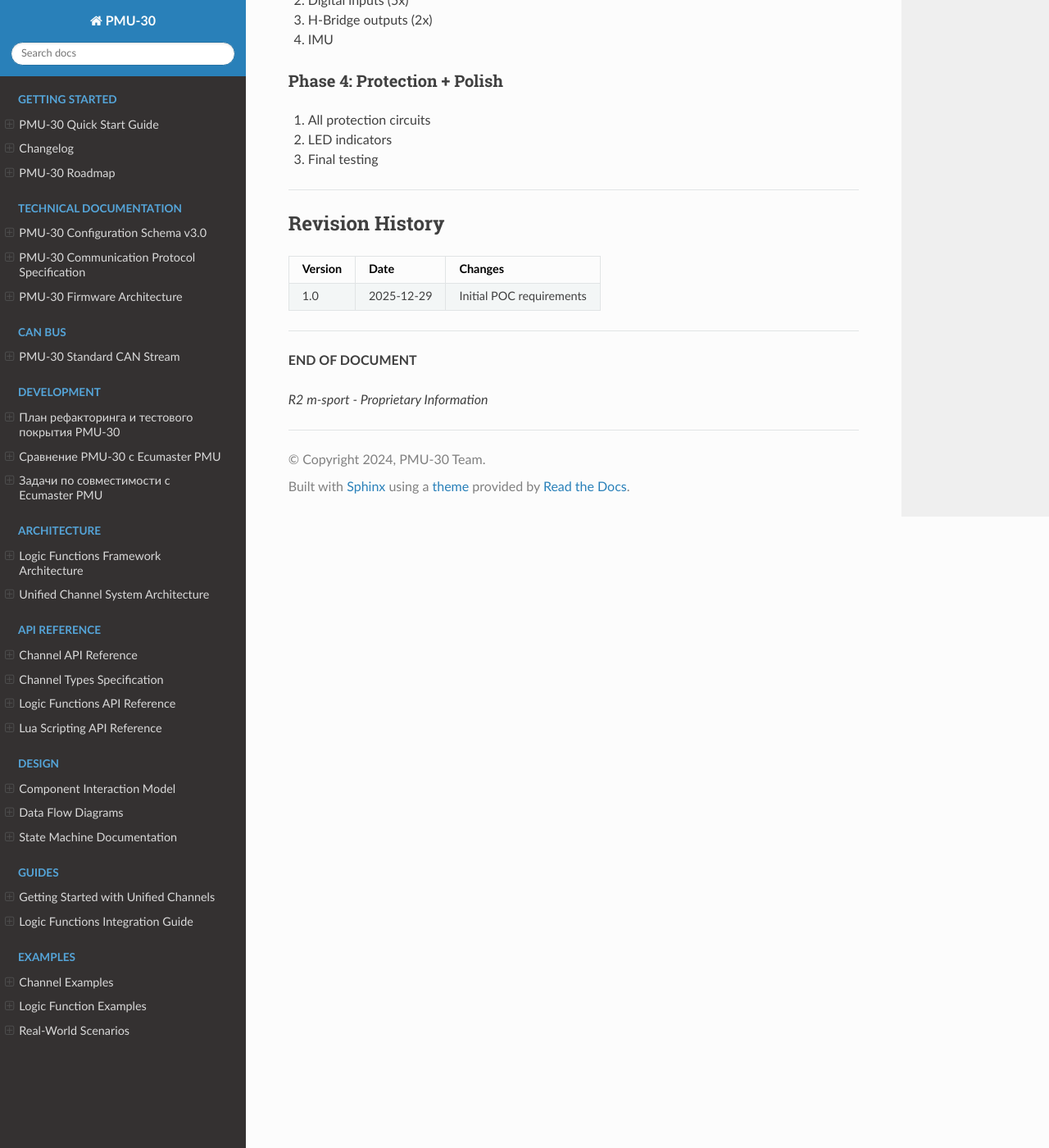
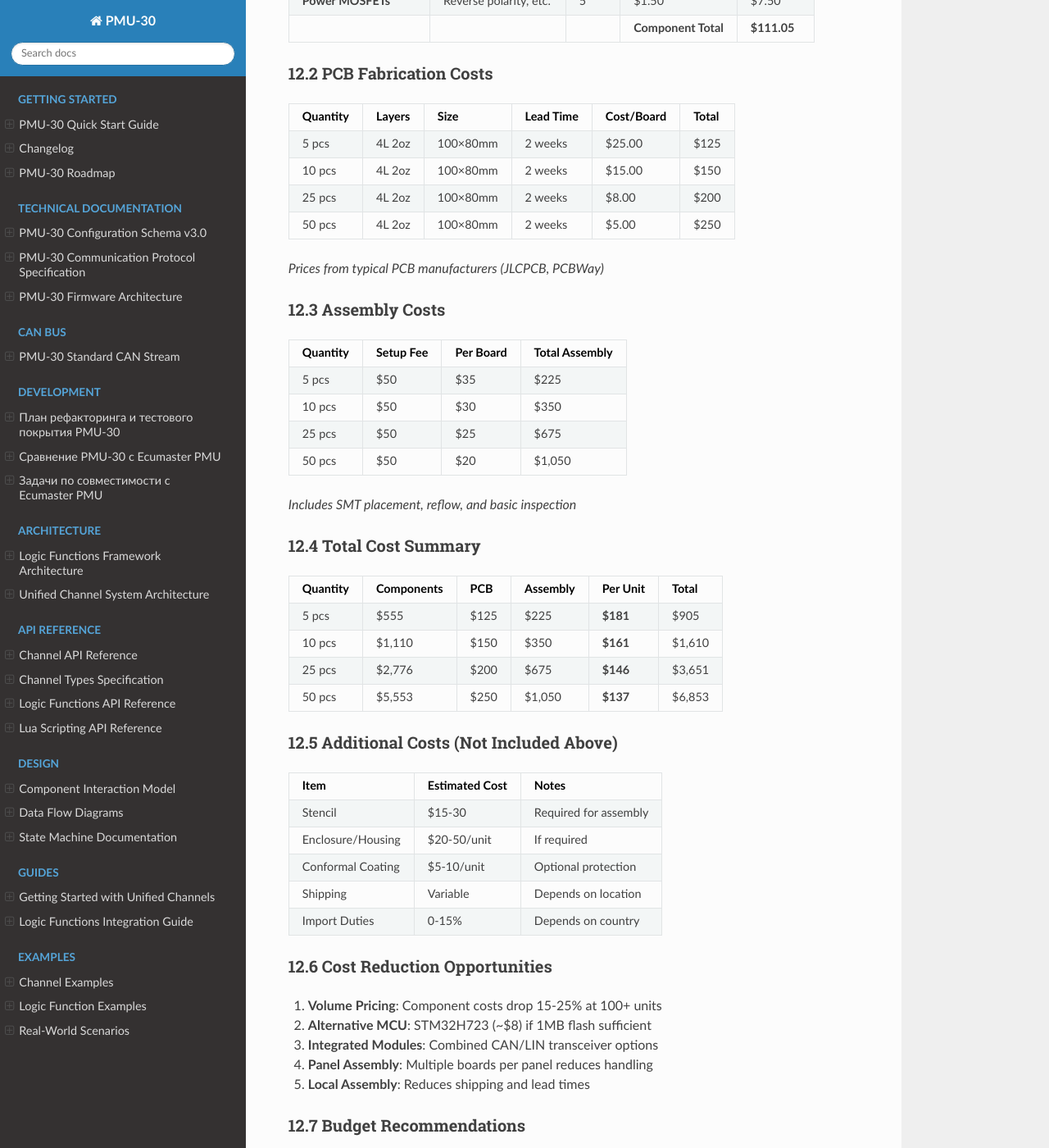
Before and after one commit to rakyury/pmu_30, a Sphinx documentation site: the page built from docs/hardware/POC_PCB_REQUIREMENTS.md, in a window 1280 px wide and 1400 px high, scrolled down 9249 px. Shown: the whole window at 82% size. Built offline with Sphinx 7.4.7 and the Read the Docs theme 3.1.0, drawn with Linux system fonts in a browser that asks for light colours; pages that are not in the unit, such as notebooks, are missing from menus; some of the changed text lies outside the part shown.

Commit message:
Add cost estimation section to POC PCB requirements
Includes itemized component costs (~$111/board), PCB fabrication
pricing at various quantities, assembly costs, and total cost
summary ranging from $137-181 per unit based on volume. Also
includes budget recommendations for prototype through pre-production.

🤖 Generated with [Claude Code](https://claude.com/claude-code)

Co-Authored-By: Claude Opus 4.5 <noreply@anthropic.com>

```diff
--- a/docs/hardware/POC_PCB_REQUIREMENTS.md
+++ b/docs/hardware/POC_PCB_REQUIREMENTS.md
@@ -318,7 +318,93 @@ Minimal Proof of Concept board for PMU-30 development and testing. Scaled-down v
 
 ---
 
-## 12. NOT Included in POC
+## 12. Cost Estimation
+
+### 12.1 Component Costs (Per Unit)
+
+| Category | Part Number | Qty | Unit Cost | Extended |
+|----------|-------------|-----|-----------|----------|
+| **MCU** | STM32H743VIT6 | 1 | $12.50 | $12.50 |
+| **External Flash** | W25Q512JVEIQ | 1 | $3.80 | $3.80 |
+| **PROFET ICs** | BTS7008-2EPA | 5 | $4.50 | $22.50 |
+| **H-Bridge ICs** | BTN8982TA | 4 | $3.20 | $12.80 |
+| **CAN Transceiver** | TJA1051T/3 | 2 | $1.20 | $2.40 |
+| **LIN Transceiver** | TJA1021 | 1 | $1.80 | $1.80 |
+| **WiFi/BT Module** | ESP32-C3-MINI-1 | 1 | $2.50 | $2.50 |
+| **IMU** | LSM6DSO32X | 1 | $4.20 | $4.20 |
+| **USB-C Connector** | USB4110-GF-A | 1 | $0.80 | $0.80 |
+| **Superseal Connectors** | TE 1.0 series | 2 | $8.00 | $16.00 |
+| **Power Studs** | M6/M8 | 2 | $2.50 | $5.00 |
+| **Crystal/Oscillator** | 25MHz + 32.768kHz | 2 | $0.50 | $1.00 |
+| **Voltage Regulators** | Buck + LDO | 3 | $2.00 | $6.00 |
+| **TVS/ESD Protection** | Various | 20 | $0.30 | $6.00 |
+| **LEDs** | Various colors | 15 | $0.15 | $2.25 |
+| **Passives** | R, C, L, ferrites | ~200 | $0.02 | $4.00 |
+| **Power MOSFETs** | Reverse polarity, etc. | 5 | $1.50 | $7.50 |
+| | | | **Component Total** | **$111.05** |
+
+### 12.2 PCB Fabrication Costs
+
+| Quantity | Layers | Size | Lead Time | Cost/Board | Total |
+|----------|--------|------|-----------|------------|-------|
+| 5 pcs | 4L 2oz | 100×80mm | 2 weeks | $25.00 | $125 |
+| 10 pcs | 4L 2oz | 100×80mm | 2 weeks | $15.00 | $150 |
+| 25 pcs | 4L 2oz | 100×80mm | 2 weeks | $8.00 | $200 |
+| 50 pcs | 4L 2oz | 100×80mm | 2 weeks | $5.00 | $250 |
+
+*Prices from typical PCB manufacturers (JLCPCB, PCBWay)*
+
+### 12.3 Assembly Costs
+
+| Quantity | Setup Fee | Per Board | Total Assembly |
+|----------|-----------|-----------|----------------|
+| 5 pcs | $50 | $35 | $225 |
+| 10 pcs | $50 | $30 | $350 |
+| 25 pcs | $50 | $25 | $675 |
+| 50 pcs | $50 | $20 | $1,050 |
+
+*Includes SMT placement, reflow, and basic inspection*
+
+### 12.4 Total Cost Summary
+
+| Quantity | Components | PCB | Assembly | **Per Unit** | **Total** |
+|----------|------------|-----|----------|--------------|-----------|
+| 5 pcs | $555 | $125 | $225 | **$181** | $905 |
+| 10 pcs | $1,110 | $150 | $350 | **$161** | $1,610 |
+| 25 pcs | $2,776 | $200 | $675 | **$146** | $3,651 |
+| 50 pcs | $5,553 | $250 | $1,050 | **$137** | $6,853 |
+
+### 12.5 Additional Costs (Not Included Above)
+
+| Item | Estimated Cost | Notes |
+|------|----------------|-------|
+| Stencil | $15-30 | Required for assembly |
+| Enclosure/Housing | $20-50/unit | If required |
+| Conformal Coating | $5-10/unit | Optional protection |
+| Shipping | Variable | Depends on location |
+| Import Duties | 0-15% | Depends on country |
+
+### 12.6 Cost Reduction Opportunities
+
+1. **Volume Pricing**: Component costs drop 15-25% at 100+ units
+2. **Alternative MCU**: STM32H723 (~$8) if 1MB flash sufficient
+3. **Integrated Modules**: Combined CAN/LIN transceiver options
+4. **Panel Assembly**: Multiple boards per panel reduces handling
+5. **Local Assembly**: Reduces shipping and lead times
+
+### 12.7 Budget Recommendations
+
+| Phase | Quantity | Purpose | Budget |
+|-------|----------|---------|--------|
+| Prototype | 5 | Initial testing | $1,000 |
+| Validation | 10 | Field testing | $1,800 |
+| Pre-production | 25 | Final validation | $4,000 |
+
+**Recommended Initial Budget: $1,500-2,000** for 5-10 prototype units including contingency for rework and component spares.
+
+---
+
+## 13. NOT Included in POC
 
 - GPS/GNSS module
 - CAN FD support (CAN 2.0B only)
@@ -359,6 +445,7 @@ Minimal Proof of Concept board for PMU-30 development and testing. Scaled-down v
 | Version | Date | Changes |
 |---------|------|---------|
 | 1.0 | 2025-12-29 | Initial POC requirements |
+| 1.1 | 2025-12-29 | Added cost estimation section |
 
 ---
 
```
Also changed, not shown: other parts of docs/hardware/POC_PCB_REQUIREMENTS.md (+1 -1 lines).
